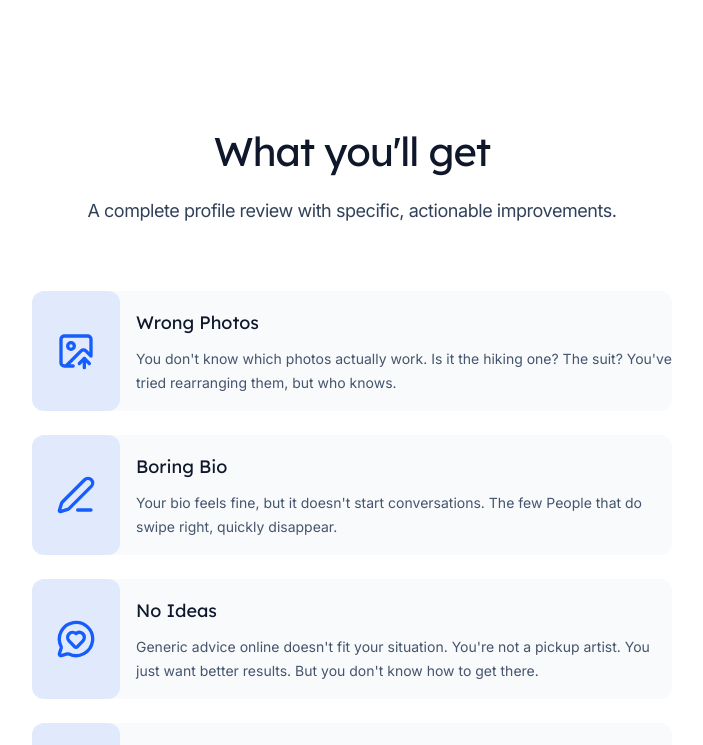
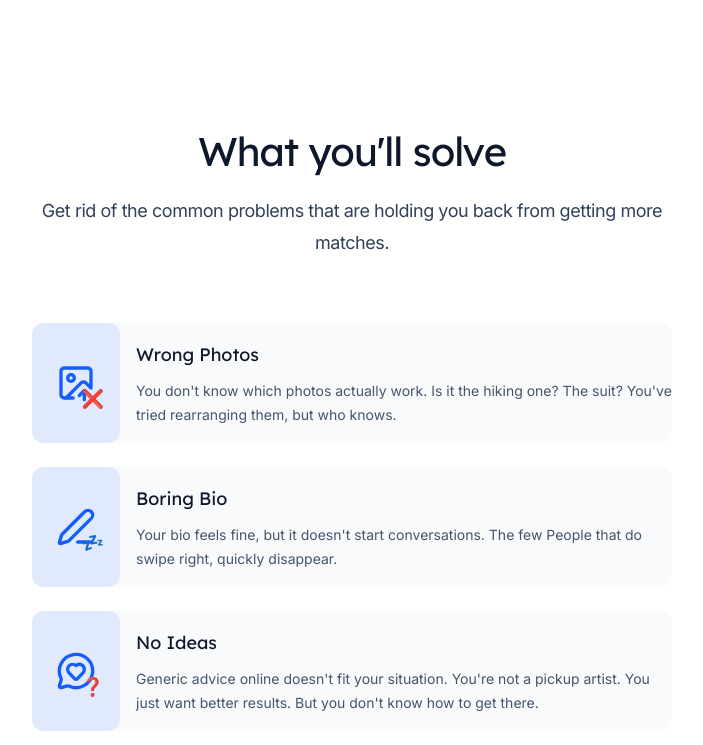
Before and after one commit to pgoodbread/hitch, a Next.js app: page / in a window 1280 px wide. Shown: the part 1980-2725 px from the top of the page, without its empty margins (288-991 px from the left). Built offline with nearby package versions, Linux system fonts and the light colour scheme.

Commit message:
fix pain points

```diff
--- a/src/app/page.tsx
+++ b/src/app/page.tsx
@@ -106,24 +106,28 @@ const faqs = [
 const painPoints = [
   {
     title: 'Wrong Photos',
+    emoji: '❌',
     icon: ImageUp,
     description:
       "You don't know which photos actually work. Is it the hiking one? The suit? You've tried rearranging them, but who knows.",
   },
   {
     title: 'Boring Bio',
+    emoji: '💤',
     icon: PenLine,
     description:
       "Your bio feels fine, but it doesn't start conversations. The few People that do swipe right, quickly disappear.",
   },
   {
     title: 'No Ideas',
+    emoji: '❓',
     icon: MessageCircleHeart,
     description:
       "Generic advice online doesn't fit your situation. You're not a pickup artist. You just want better results. But you don't know how to get there.",
   },
   {
     title: 'No Matches',
+    emoji: '💔',
     icon: Target,
     description:
       "Sometimes you get matches, but not consistently. Some weeks feel okay, most are dead. You've tried everything, but nothing works.",
@@ -382,11 +386,11 @@ export default function Home() {
           <Container>
             <div className="mx-auto max-w-2xl md:text-center">
               <h2 className="font-display text-3xl tracking-tight text-slate-900 sm:text-4xl">
-                What you&apos;ll get
+                What you&apos;ll solve
               </h2>
               <p className="mt-4 text-lg tracking-tight text-slate-700">
-                A complete profile review with specific, actionable
-                improvements.
+                Get rid of the common problems that are holding you back from
+                getting more matches.
               </p>
             </div>
             <div className="mx-auto mt-16 max-w-2xl">
@@ -397,7 +401,12 @@ export default function Home() {
                     className="flex gap-x-4 rounded-xl bg-slate-50"
                   >
                     <div className="flex items-center justify-center rounded-xl bg-blue-600/10 p-6">
-                      <item.icon className="h-10 w-10 text-blue-600" />
+                      <div className="relative">
+                        <item.icon className="h-10 w-10 text-blue-600" />
+                        <span className="absolute top-1/2 -right-2 text-lg">
+                          {item.emoji}
+                        </span>
+                      </div>
                     </div>
                     <div className="py-4">
                       <h3 className="font-display text-lg text-slate-900">
```
